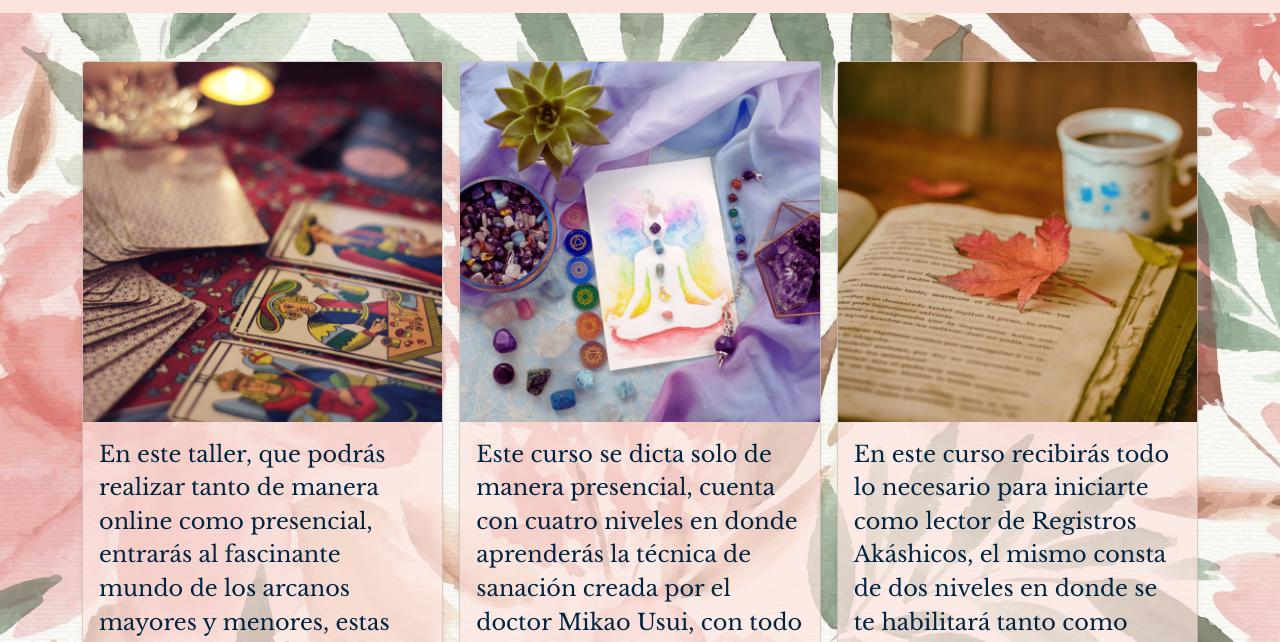
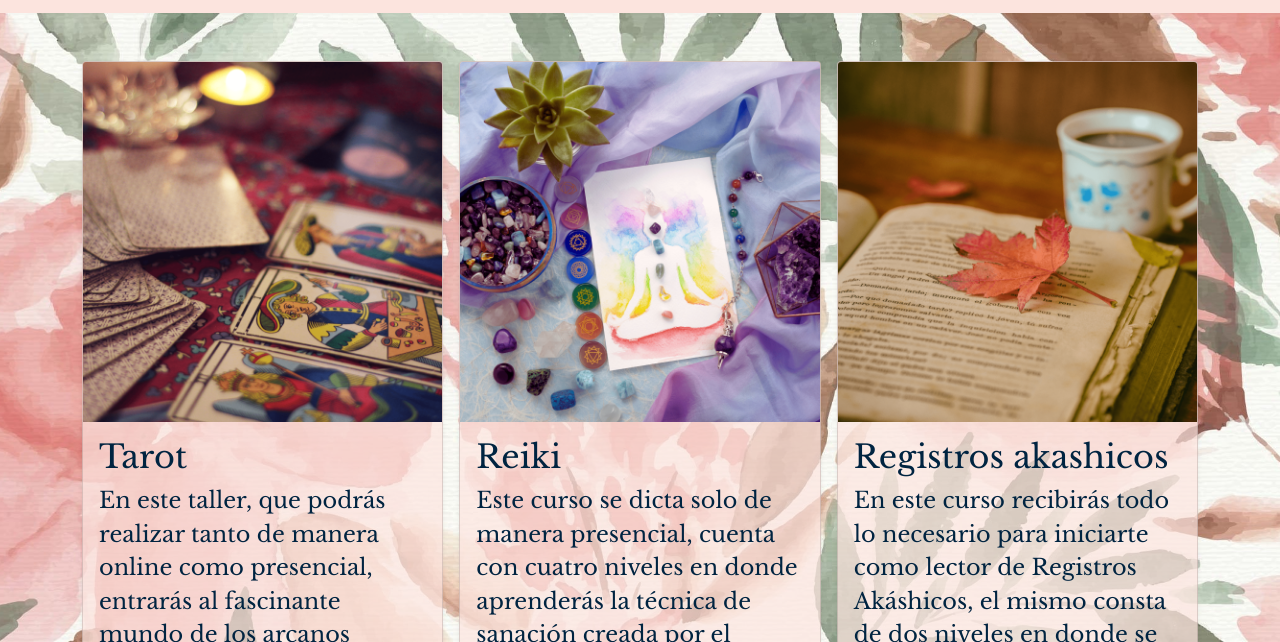
Before and after one commit to fvivianiballini/sanacion_energetica, a website: page pages/cursos.html in a window 1280 px wide. Shown: the part 158-800 px from the top of the page. Drawn offline with nearby package versions, Linux system fonts and the light colour scheme.

Commit message:
titulos_cursos

```diff
--- a/pages/cursos.html
+++ b/pages/cursos.html
@@ -48,6 +48,7 @@
                         <div class=" card shadow-sm">
                             <img src="../images/tarot.png" class="card-img-top" style="width: auto; height: auto;"alt="curso tarot">
                             <div class="card-body">
+                              <h2>Tarot</h2>
                               <p class="card-text">En este taller, que podrás realizar tanto de manera online como presencial, entrarás al fascinante mundo de los arcanos mayores y menores, estas cartas te llevarán a un mundo lleno de magia y sabiduría que unidos a los arcanos menores te dirán todo lo que necesites saber.
                                 Contarás con todo el material teórico y práctico disponible para tu aprendizaje de una manera simple y práctica</p>
                               <div class="d-flex justify-content-between align-items-center">
@@ -61,6 +62,7 @@
                             <div class=" card shadow-sm">
                                 <img src="../images/reiki.png" class="card-img-top" style="width: auto; height: auto;"alt="curso reiki">
                                 <div class="card-body">
+                                  <h2>Reiki</h2>
                                   <p class="card-text">Este curso se dicta solo de manera presencial, cuenta con cuatro niveles en donde aprenderás la técnica de sanación creada por el doctor Mikao Usui, con todo lo necesario para que puedas canalizar y transmitir energía vital a través de tus manos</p>
                                   <div class="d-flex justify-content-between align-items-center">
                                 <a class="btn btn-outline-dark" target="_blank" href="https://api.whatsapp.com/send?phone=543489682876&text=Hola%20Sanación%20Energética!">Inscribite!</a>
@@ -72,6 +74,7 @@
                                 <div class=" card shadow-sm">
                                     <img src="../images/registros_akashicos.png" class="card-img-top" style="width: auto; height: auto;"alt="curso registros">
                                     <div class="card-body">
+                                      <h2>Registros akashicos</h2>
                                       <p class="card-text">En este curso recibirás todo lo necesario para iniciarte como lector de Registros Akáshicos, el mismo consta de dos niveles en donde se te habilitará tanto como para abrir tus registos como el de otras personas, de esta forma tendrás acceso a toda la información que se encuentra guardada en la biblioteca de todas tu vidas y de quien lo requiera, de una manera amorosa, sabia y segura.</p>
                                       <div class="d-flex justify-content-between align-items-center">
                                     <a class="btn btn-outline-dark" target="_blank" href="https://api.whatsapp.com/send?phone=543489682876&text=Hola%20Sanación%20Energética!">Inscribite!</a>
```
